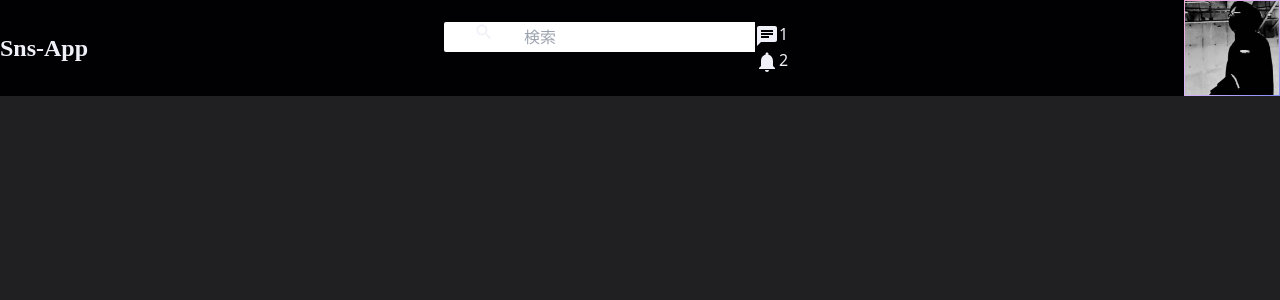
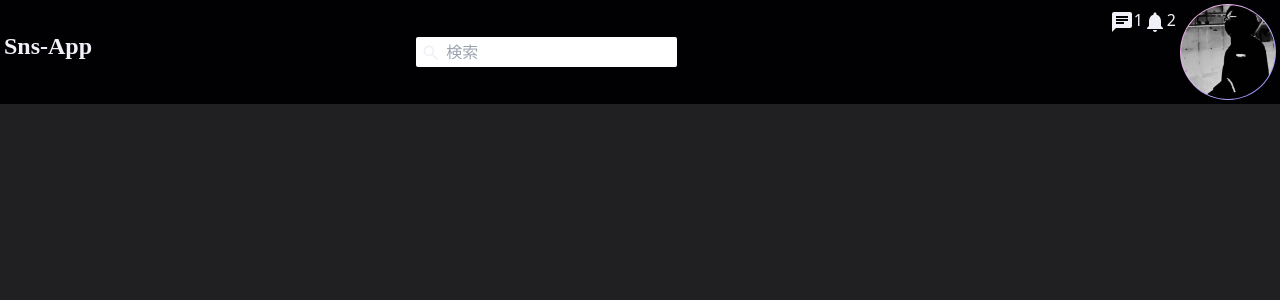
Before and after one commit to eternaleight/geek-sns, a React (Create React App) app: page / in a window 1280 px wide. Shown: the top 300 px of the page. Built offline with nearby package versions, Linux system fonts and the light colour scheme; a small style sheet from the web is missing; the HTML template or start-up script is replaced by a standard one.

Commit message:
fix(ui): fix components position

```diff
--- a/src/components/Topbar.tsx
+++ b/src/components/Topbar.tsx
@@ -7,38 +7,42 @@ import React from 'react'
 
 const style = {
   topbarContainer: `bg-[#010103] flex w-full items-center sticky top-0 z-50`,
-  topbarImg: `w-24 p-[1px] transtion-[radius] bg-gradient-to-br from-pink-300 via-purple-300 to-indigo-400 duration-[.15s] parent hover:rounded-[50px] hover:cursor-pointer`,
+  topbarImg: `w-24 m-1 p-[1px] transtion-[radius] bg-gradient-to-br from-pink-300 via-purple-300 to-indigo-400 duration-[.15s] parent rounded-[50px] hover:rounded-[12px] hover:cursor-pointer`,
 }
 
-const Topbar:React.FC = () => {
+const Topbar: React.FC = () => {
   return (
     <div className={style.topbarContainer}>
       <div className="topbarLeft flex-[3]">
-        <span className="text-2xl font-bold font-alliance logo">Sns-App</span>
+        <span className="absolute m-1 text-2xl font-bold top-[26px] font-alliance logo">
+          Sns-App
+        </span>
       </div>
-      <div className="topbarCenter flex flex-[5]">
+      <div className="relative top-[20pd]topbarCenter flex flex-[5]">
         <div className=" h-[30px] rounded-[2px] flex bg-white items-cernter searchbar">
-          <Search className="searchIcon text-[20px] w-[80px]" />
+          <Search className="searchIcon mt-[6px] text-[20px] w-[30px]" />
           <input
             type="text"
-            className="searchInput"
+            className="searchInput w-[80%] focus:outline-none text-black"
             placeholder="検索"
           />
         </div>
-        <div className="topbarRight">
+        </div>
+        <div className="flex topbarRight">
           <div className="topbarIconItem">
-            <Chat />
+          <div className="pt-2">
+          </div>
+            <Chat className="hover:text-blue-500 transition hover:cursor-pointer" />
             <span className="topbarIconBadge">1</span>
-          </div>
-          <Notifications />
+          <Notifications className="hover:text-blue-500 transition hover:cursor-pointer" />
           <span className="topbarIconBadge">2</span>
-        </div>
       </div>
       <img
         src="/assets/person/1.jpeg"
         alt=""
         className={style.topbarImg}
       />
+      </div>
     </div>
   )
 }
```
